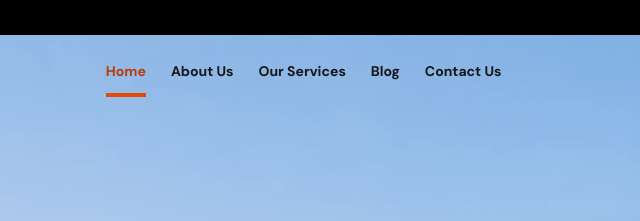
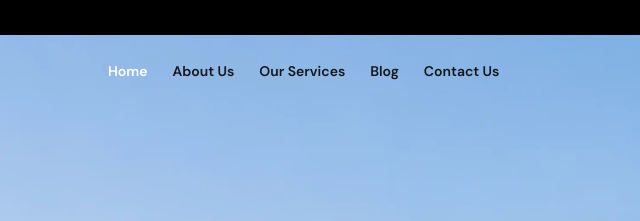
Before and after one commit to testdeviser/Construction-Flyroofing-UK, a plain HTML site: page dist/index.html in a window 1280 px wide. Shown: the top 221 px of the page, 308-948 px from the left. Drawn offline with Linux system fonts and the light colour scheme.

Commit message:
Adjust font weight and navigation link colors
Changed font-weight from 700 to 600 for improved text appearance. Updated hover color for current navigation link.

```diff
--- a/dist/styles.css
+++ b/dist/styles.css
@@ -163,7 +163,7 @@ p, h1, h2 { margin: 0; }
   gap: clamp(.85rem, 1.95vw, 2.25rem);
   min-height: 3.25rem;
   font-size: clamp(.875rem, 1vw, 1rem);
-  font-weight: 700;
+  font-weight: 600;
 }
 
 .site-nav > * {
@@ -180,9 +180,9 @@ p, h1, h2 { margin: 0; }
 }
 
 .site-nav a:hover,
-.site-nav [aria-current] { color: #b83b08; }
+.site-nav [aria-current] { color: #fff; }
 
-.site-nav [aria-current] { border-bottom-color: var(--header-accent); }
+
 
 .site-nav [aria-disabled] { color: #66605b; }
 
```
